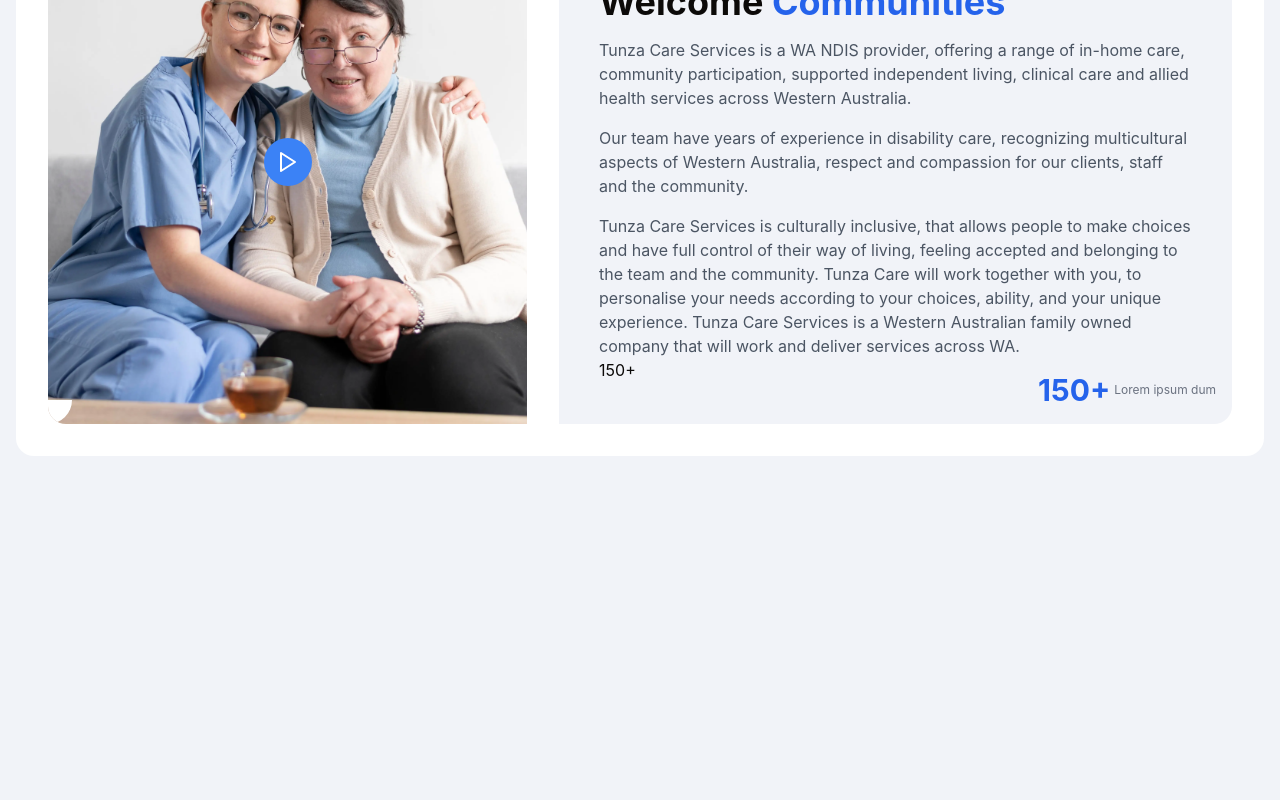
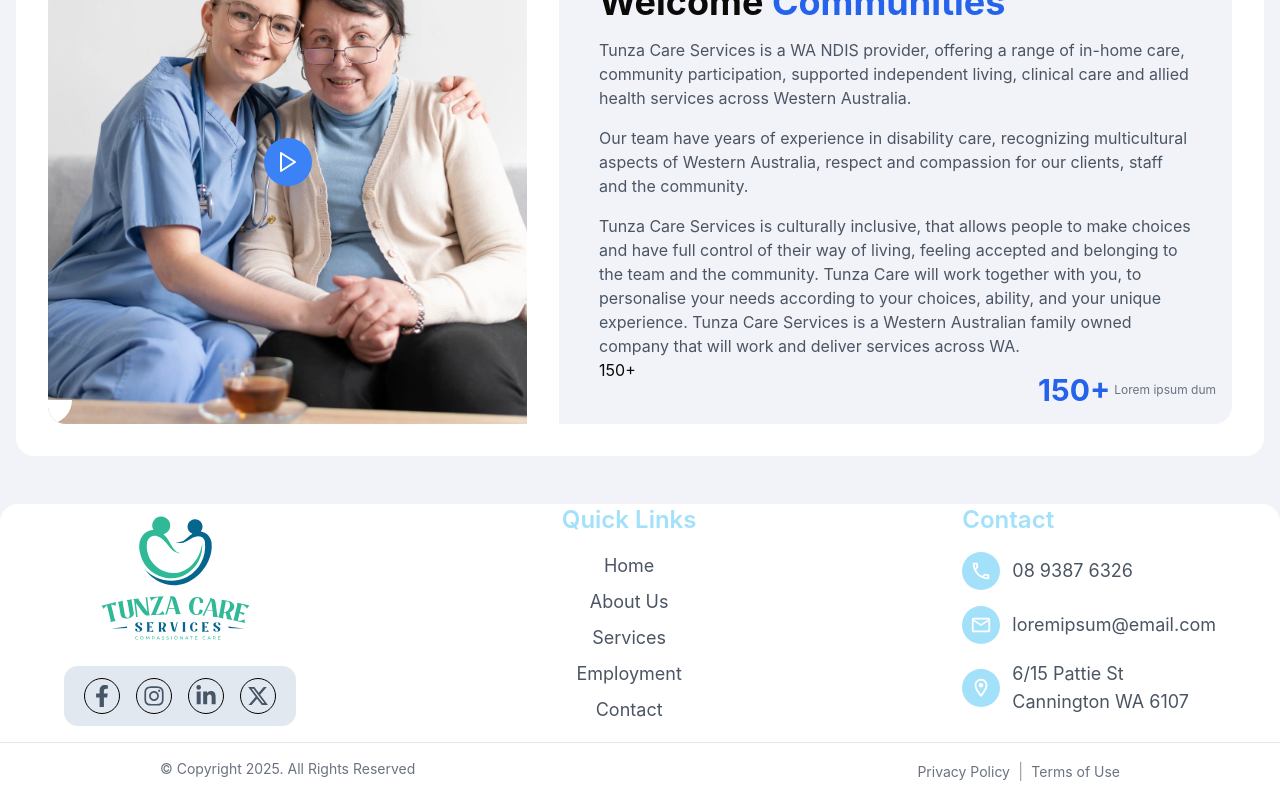
Before and after one commit to nmcyber/tunza-care, a React (Vite) app: page /About in a window 1280 px wide. Shown: the part 319-1119 px from the top of the page. Before the commit the page ends 823 px from the top, so only its background shows below. Built offline with nearby package versions, Linux system fonts and the light colour scheme; what fluid-tailwind would draw is missing.

Commit message:
footer completed

```diff
--- a/src/App.jsx
+++ b/src/App.jsx
@@ -7,6 +7,7 @@
 import Navbar from "./components/Navbar/Navbar";
 import TrustedPartnership from "./components/TrustedPartnerships";
 import Home from "./pages/Home";
+import Footer from "./components/Footer/footer";
 
 const App = ({ children }) => {
   return (
@@ -16,6 +17,7 @@
         <Route path="" element={<Home />} />
         <Route path="/About" element={<TrustedPartnership />} />
       </Routes>
+      <Footer/>
     </Router>
   );
 };
--- /dev/null
+++ b/src/components/Footer/footer.jsx
@@ -0,0 +1,106 @@
+import { logo } from "@/assets";
+import React from "react";
+import { navigation, socials } from "../../constants";
+import { MdOutlineCall } from "react-icons/md";
+import { MdMailOutline } from "react-icons/md";
+import { MdOutlineLocationOn } from "react-icons/md";
+
+const Footer = () => {
+  return (
+    <footer className="bg-white rounded-t-sm">
+      <div className="container flex justify-between flex-wrap mx-auto px-12 md:px-16  gap-6 pb-4">
+        <div className="space-y-4">
+          <img src={logo} alt="Tunza Care Services Logo" className="w-40 mx-8 " />
+          <div className="flex space-x-4 bg-slate-200 p-3 px-5   rounded-md ">
+            {socials.map(({ link, ariaLabel, iconImage: Icon }, index) => (
+              <a
+                href={link}
+                key={index}
+                className="text-slate-600 hover:text-gray-950 rounded-full border border-black p-1.5"
+              >
+                <span class="sr-only">{ariaLabel}</span>
+
+                <Icon size={`22`} />
+                <span className=" w-4 h-4 outline outline-lime-600"></span>
+              </a>
+            ))}
+          </div>
+        </div>
+
+        {/* Quick Links Sections */}
+
+        <div>
+          <h4 className="font-semibold text-2xl text-[#64cdf6]/60 mb-4">
+            Quick Links
+          </h4>
+          <div>
+            <div className="flex flex-col space-y-2 text-center">
+              {navigation.map((item) => (
+                <a
+                  key={item.id}
+                  href={item.url}
+                  className="text-gray-600  text-lg hover:text-gray-800 cursor-pointer"
+                >
+                  {item.title}
+                </a>
+              ))}
+            </div>
+          </div>
+        </div>
+
+        {/* Contact Section */}
+        <div>
+          <h4 className="font-semibold text-2xl  text-[#64cdf6]/60 mb-4">
+            Contact
+          </h4>
+          <ul className="space-y-4 text-center ">
+            <li className="flex items-center space-x-3 text-gray-600">
+              <span className=" bg-[#64cdf6]/60 text-white p-2 rounded-full">
+                <MdOutlineCall size={'22'}/>
+              </span>
+              <a href="">
+                <span className="text-lg">08 9387 6326</span>
+              </a>
+            </li>
+            <li className="flex items-center space-x-3 text-gray-600">
+              <span className=" bg-[#64cdf6]/60 text-white p-2 rounded-full">
+                <MdMailOutline size={'22'}/>
+              </span>
+              <span className="text-lg">loremipsum@email.com</span>
+            </li>
+            <li className="flex items-center text-start space-x-3 text-gray-600">
+              <span className=" bg-[#64cdf6]/60 text-white p-2 rounded-full">
+                <MdOutlineLocationOn size={'22'}/>
+              </span>
+              <span className="text-lg">
+                6/15 Pattie St
+                <br />
+                Cannington WA 6107
+              </span>
+            </li>
+          </ul>
+        </div>
+      </div>
+      <hr />
+
+      {/* Privacy Policy Section */}
+      <div className=" flex justify-between mx-36 p-4 text-center ">
+        <p className="text-gray-500 text-sm">
+          © Copyright 2025. All Rights Reserved
+        </p>
+
+        <div>
+          <a href="#" className="text-sm text-gray-500 hover:text-gray-700">
+            Privacy Policy
+          </a>
+          <span className="mx-2 text-gray-400">|</span>
+          <a href="#" className="text-sm text-gray-500 hover:text-gray-700">
+            Terms of Use
+          </a>
+        </div>
+      </div>
+    </footer>
+  );
+};
+
+export default Footer;
--- a/src/components/Hero/hero.jsx
+++ b/src/components/Hero/hero.jsx
@@ -4,7 +4,7 @@
 
 const Hero = () => {
   return (
-    <div className="container mx-auto px-4 flex flex-col md:flex-row items-center justify-between bg-white py-12">
+    <div className="container mx-auto px-4 flex flex-col md:flex-row items-center justify-between bg-white py-16">
       {/* Left Section */}
       <div className="md:w-1/2 space-y-2">
         <motion.h1
@@ -23,7 +23,7 @@
         </p>
         <div className="flex m-2 ">
           <motion.button
-            className=" w-60 p-1 bg-blue-600 text-lg text-white mx-4 my-12 rounded-lg shadow-xl hover:bg-blue-700"
+            className=" w-60 p-1  bg-[#64cdf6]/60 text-lg text-white mx-4 my-12 rounded-lg shadow-xl hover:bg-blue-700"
             whileHover={{ scale: 1.05 }}
             whileTap={{ scale: 0.95 }}
           >
```
